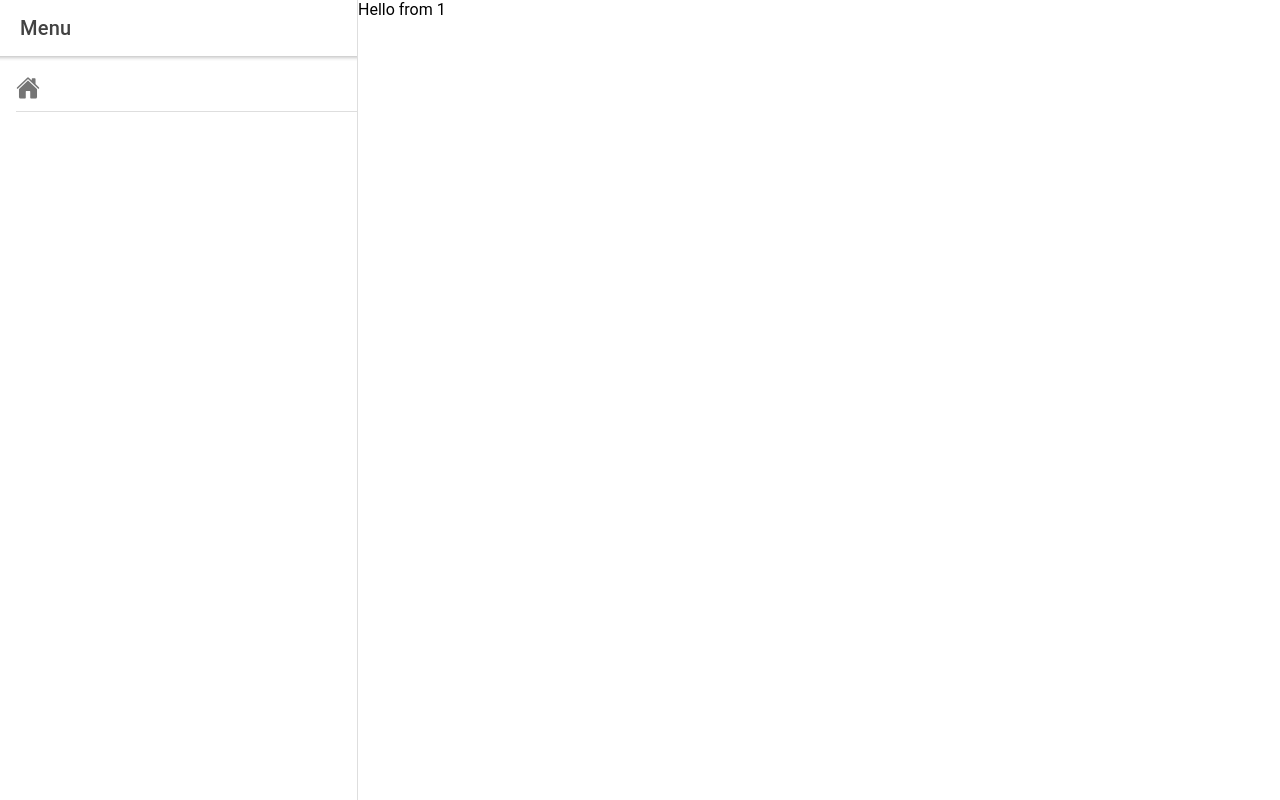
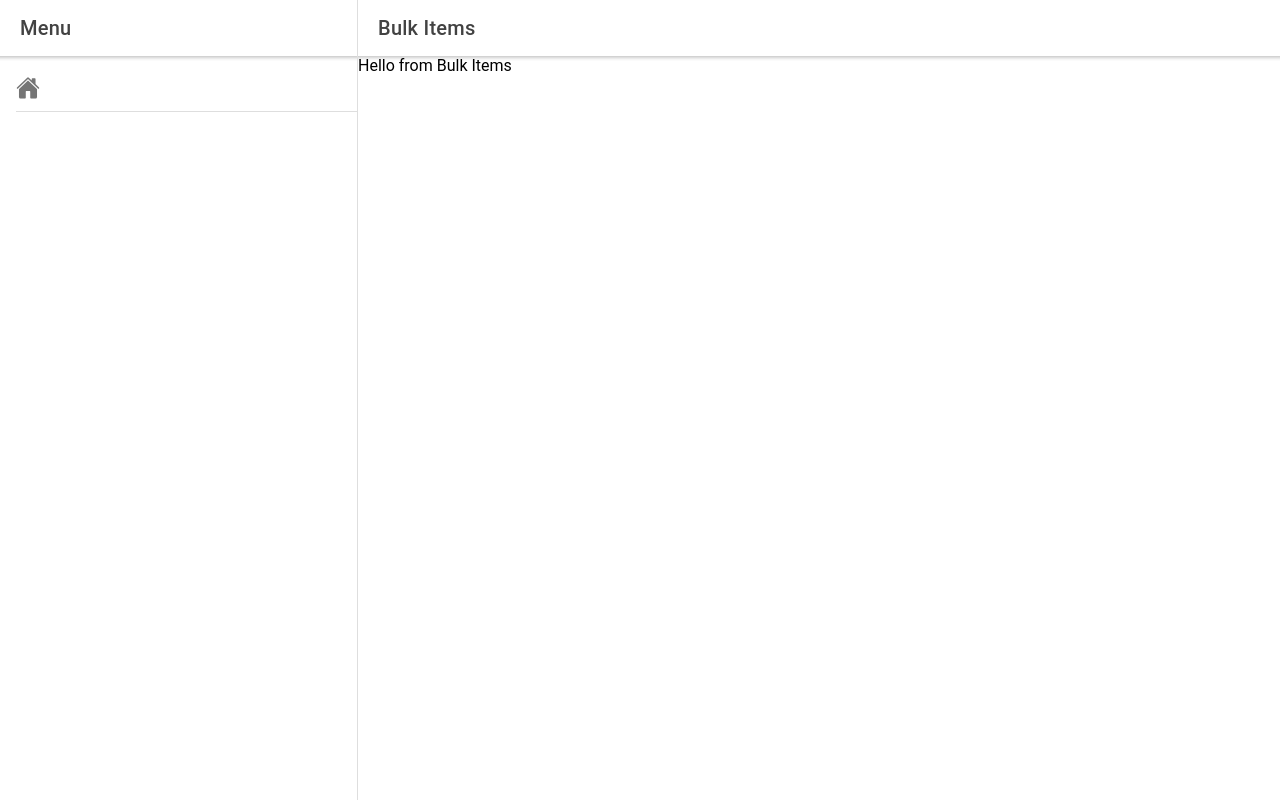
Before and after one commit to thegouge/Groceries, a React (Create React App) app: page /category/1 in a window 1280 px wide. Built offline with nearby package versions, Linux system fonts and the light colour scheme; the HTML template or start-up script is replaced by a standard one.

Commit message:
made CategoryPage somewhat functional

```diff
--- a/src/pages/CategoryPage.tsx
+++ b/src/pages/CategoryPage.tsx
@@ -1,15 +1,43 @@
 import React from "react";
 import {withRouter, RouteComponentProps} from "react-router-dom";
-import {IonPage, IonContent} from "@ionic/react";
+import {
+  IonPage,
+  IonContent,
+  IonHeader,
+  IonToolbar,
+  IonMenuButton,
+  IonTitle,
+  IonButtons,
+  IonButton,
+} from "@ionic/react";
+
+import {testList} from "../lib/defaultData";
+import Category from "../components/category";
 
 interface queryProps {
   id: string;
 }
 
-const CategoryPage = ({match}: RouteComponentProps<queryProps>) => (
-  <IonPage>
-    <IonContent>Hello from {match.params.id}</IonContent>
-  </IonPage>
-);
+const CategoryPage = ({match}: RouteComponentProps<queryProps>) => {
+  const selectedCategory = testList.find(
+    (category) => `${category.id}` === match.params.id
+  );
+
+  if (!selectedCategory) {
+    return <div>How the hell are you even here?</div>;
+  }
+
+  return (
+    <IonPage>
+      <IonHeader>
+        <IonToolbar>
+          <IonMenuButton slot="start" />
+          <IonTitle slot="start">{selectedCategory.name}</IonTitle>
+        </IonToolbar>
+      </IonHeader>
+      <IonContent>Hello from {selectedCategory.name}</IonContent>
+    </IonPage>
+  );
+};
 
 export default withRouter(CategoryPage);
```
